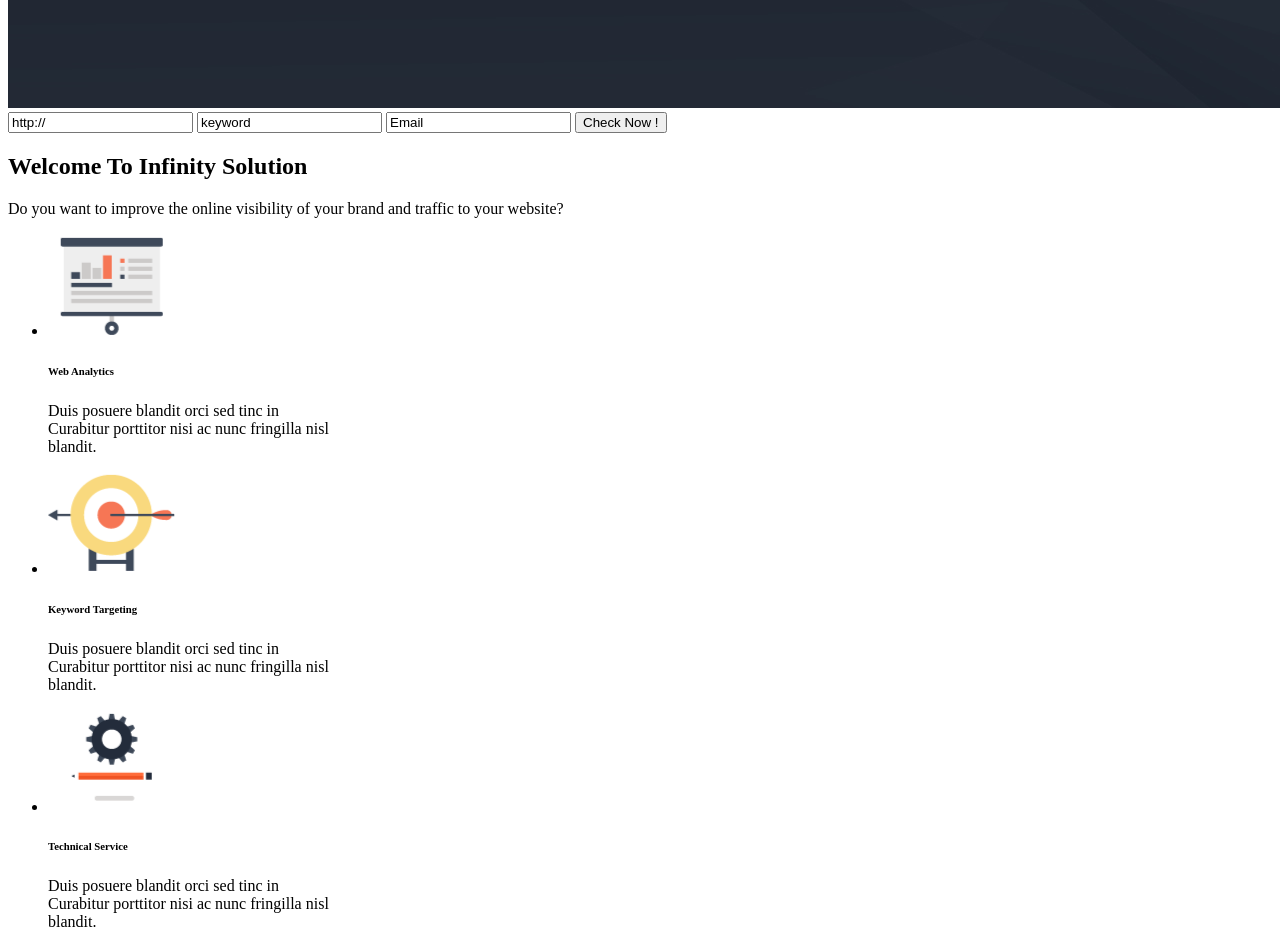
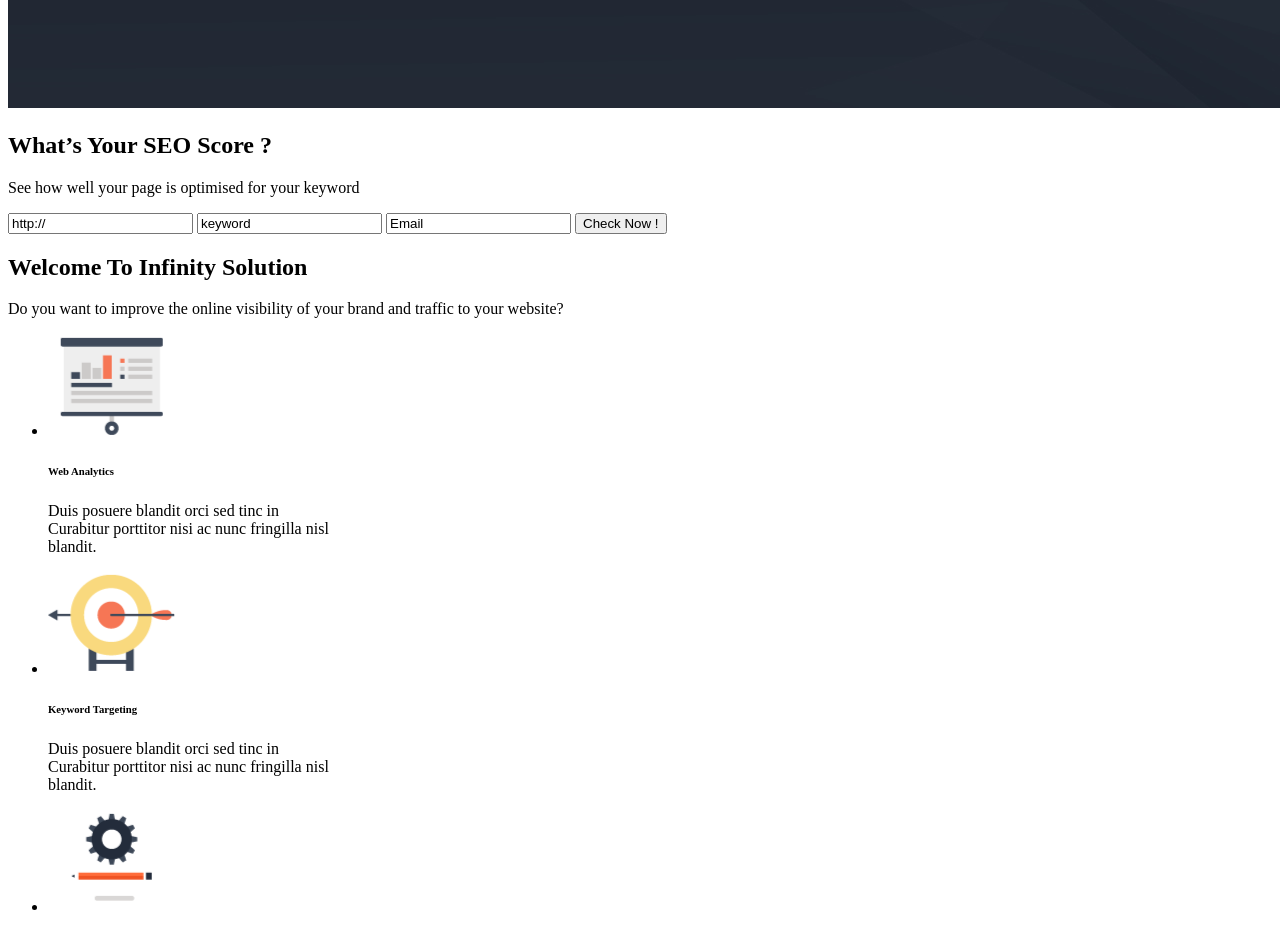
Before and after one commit to zyadyasser1472/INFINITY, a plain HTML site: page index.html in a window 1280 px wide. Shown: the part 1960-2894 px from the top of the page. Drawn offline with Linux system fonts and the light colour scheme.

Commit message:
Add files via upload

```diff
--- a/index.html
+++ b/index.html
@@ -108,6 +108,12 @@
              <!--contanir-->
              <div>
                 <div>
+                    <h2>What’s Your SEO Score ?</h2>
+                </div>
+                <div>
+                    <p>See how well your page is optimised for your keyword</p>
+                </div>
+                 <div>
                      <form action="">
 
                              <input type="url" name="Link" placeholder="http://" value="http://">
@@ -164,7 +170,7 @@
                  <div>
                      <img src="img/ipad.jpg.png" alt="">
                  </div>
-             </div>
+                 <div>
                      <div>
                         <h2>Get Appear On the Front Page of <br>Google!</h2>
                      </div>
@@ -197,6 +203,8 @@
                      <div>
                        <a href=""><button>Learn More</button></a>
                        <a href=""><button>Get a quote</button></a>
+                     </div>
+                 </div>
              </div>
          </section>
          <!--5-->
@@ -476,20 +484,24 @@
                      <ul>
                          <li>
                              <img src="img/List → Item → testi-thumb-img-1.png.png" alt="Jhonny Dep">
+                             <button>Jhonny Dep</button>
                          </li>
-                         <button>Jhonny Dep</button>
+
                          <li>
                              <img src="img/List → Item → testi-thumb-img-2.png.png" alt="Luck Walker">
+                             <button>Luck Walker</button>
                          </li>
-                         <button>Luck Walker</button>
+
                          <li>
                              <img src="img/List → Item → testi-thumb-img-3.png.png" alt="tim rijkes">
+                             <button>tim rijkes</button>
                          </li>
-                         <button>tim rijkes</button>
+
                          <li>
                              <img src="img/List → Item → testi-thumb-img-4.png.png" alt="Irene warner">
+                             <button>Irene warner</button>
                          </li>
-                         <button>Irene warner</button>
+
                      </ul>
                  </div>
              </div>
```
Lines whose indentation alone changed are shown as unchanged.
